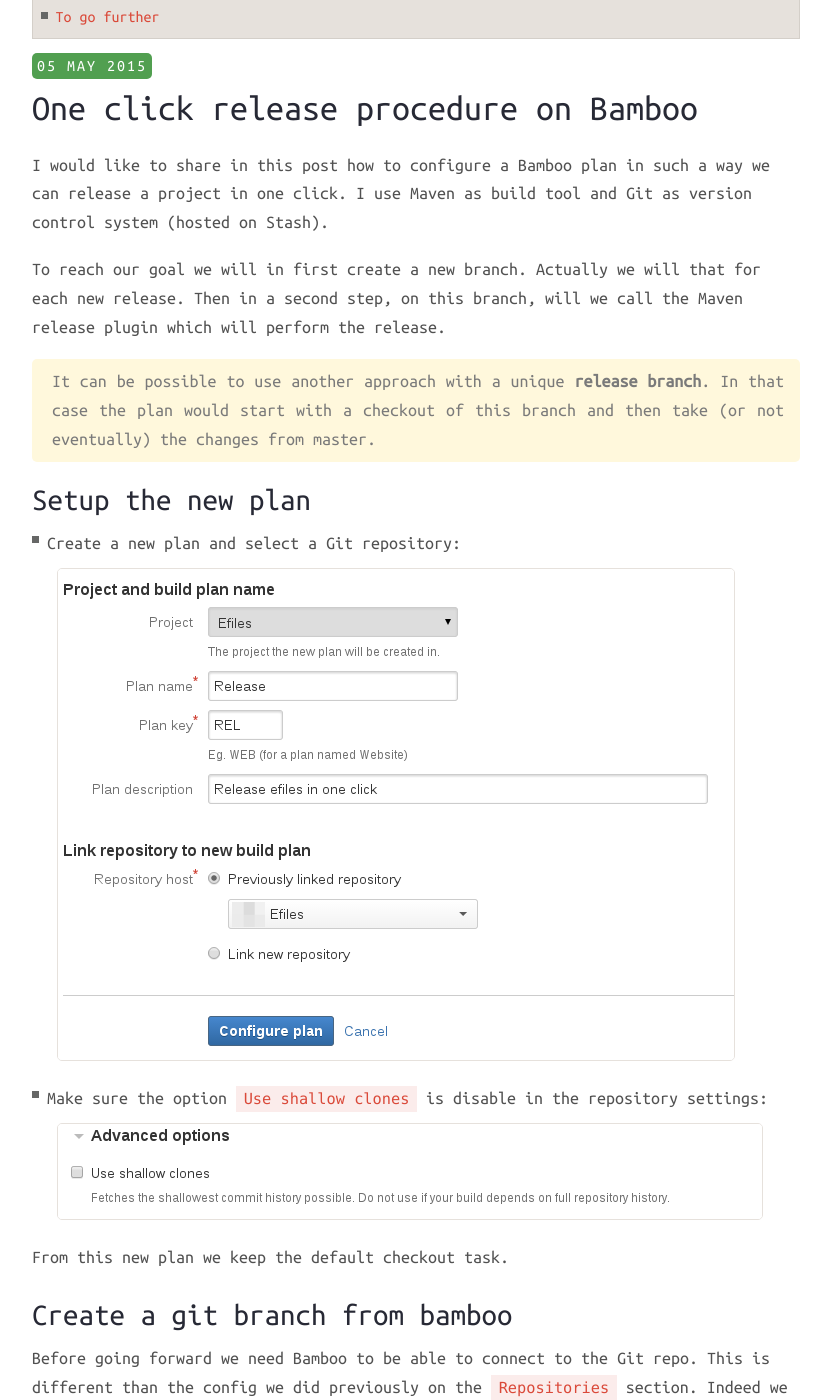
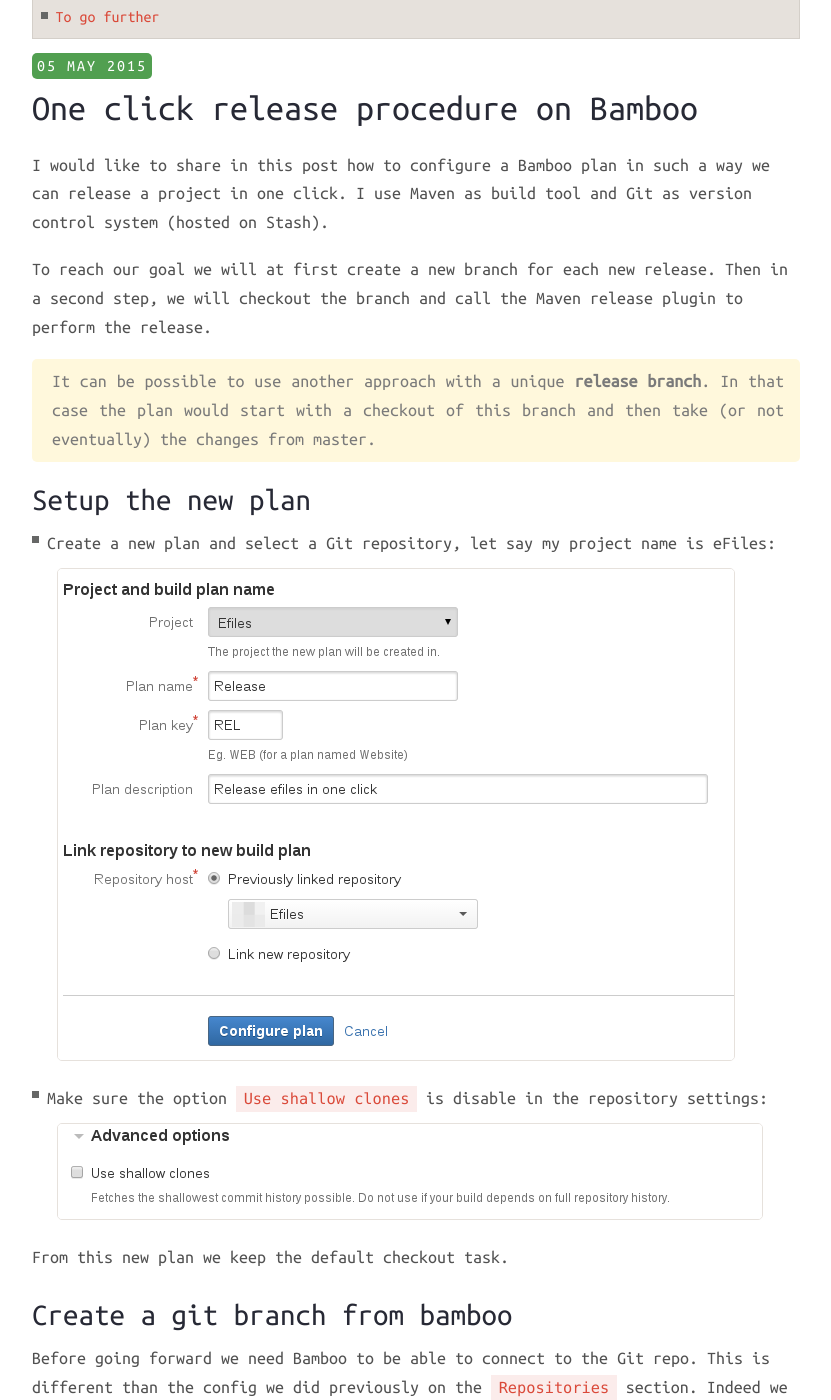
Before and after one commit to TheWeirdDev/theweirddev.github.io, a Jekyll site: the page built from _posts/2015-05-05-bamboo-release.markdown, in a window 1280 px wide and 1400 px high, scrolled down 484 px. Shown: the whole window, without its empty margins (224-1055 px from the left). Built offline with Jekyll 4.4.1, drawn with Linux system fonts in a browser that asks for light colours; nearby versions of some CDN libraries; comment, search, counter and statistics services are not loaded; some of the changed text lies outside the part shown.

Commit message:
Bamboo release post - some review - changed text

```diff
--- a/_posts/2015-05-05-bamboo-release.markdown
+++ b/_posts/2015-05-05-bamboo-release.markdown
@@ -12,18 +12,15 @@ description: Configure Bamboo to be able to release a Maven project in one click
 I would like to share in this post how to configure a Bamboo plan in such a way we can release a project in one click. I use Maven as build
 tool and Git as version  control system (hosted on Stash).
 
-To reach our goal we will in first create a new branch. Actually we will that for each new release. Then in a second
-step,
- on
-this
-branch, will we call the Maven release plugin which will perform the release.
+To reach our goal we will at first create a new branch for each new release. Then in a second
+step, we will checkout the branch and call the Maven release plugin to perform the release.
 
 > It can be possible to use another approach with a unique __release branch__.
 In that case the plan would start with a checkout of this branch and then take (or not eventually) the changes from master.
 
 ## Setup the new plan
 
-- Create a new plan and select a Git repository:
+- Create a new plan and select a Git repository, let say my project name is eFiles:
 ![create plan]({{ site.url }}/assets/posts/release-bamboo/create-plan.png)
 
 - Make sure the option `Use shallow clones` is disable in the repository settings:
```
Also changed, not shown: other parts of _posts/2015-05-05-bamboo-release.markdown (+1 -1 lines).
